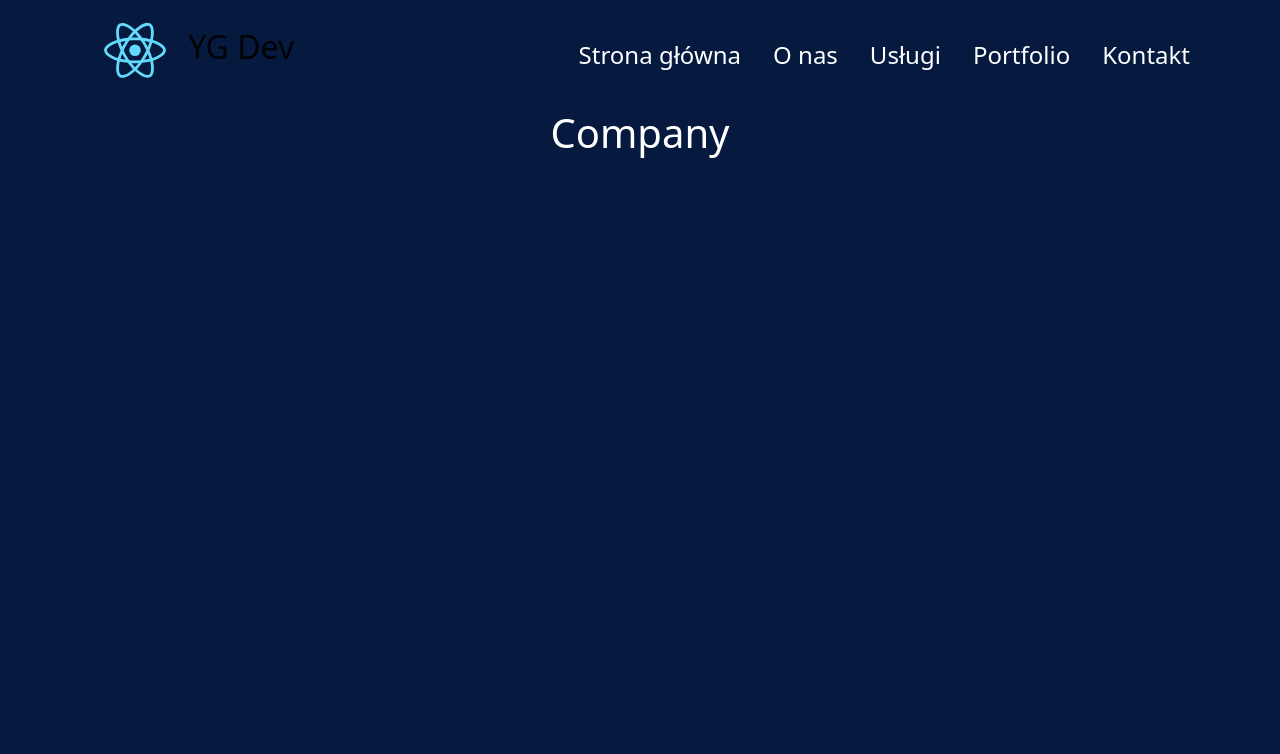
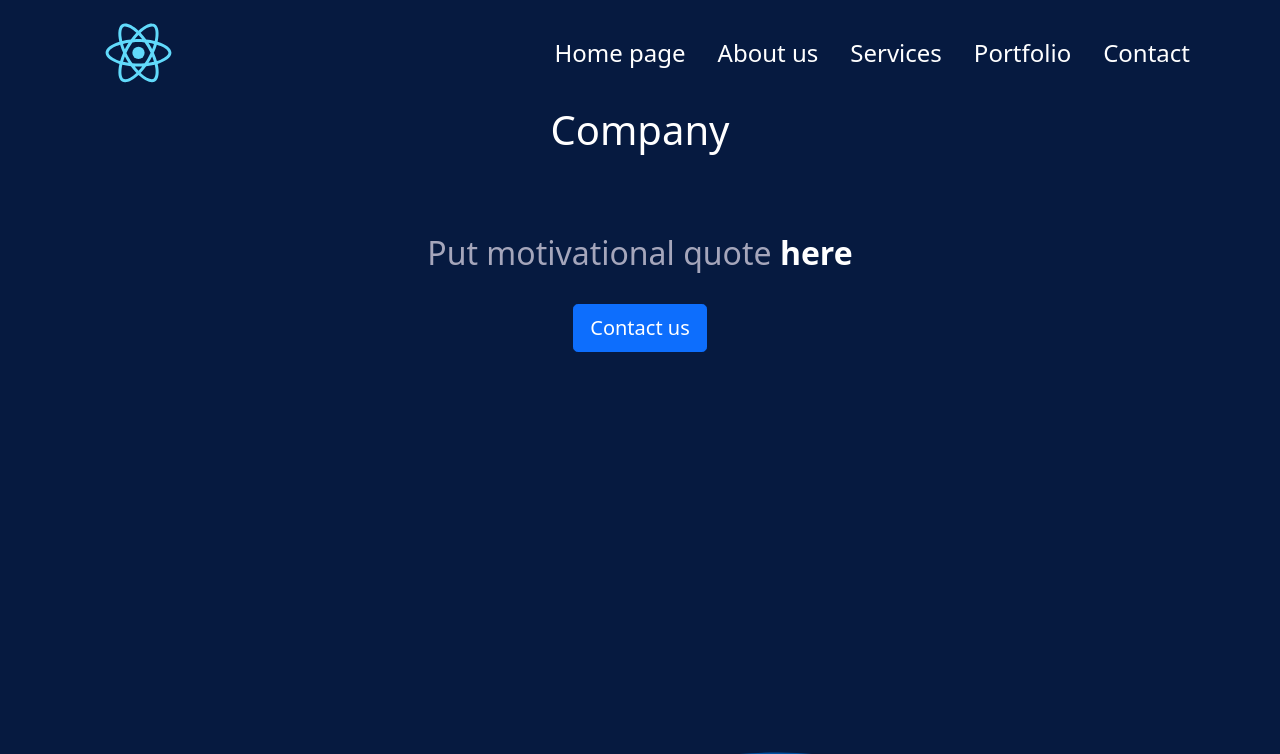
Before and after one commit to YG-Dev/React-portfolio-page, a React (Create React App) app: page / in a window 1280 px wide. Shown: the top 754 px of the page. Built offline with nearby package versions, Linux system fonts and the light colour scheme.

Commit message:
mainbanner progress

```diff
--- a/src/App.css
+++ b/src/App.css
@@ -72,10 +72,21 @@ body {
   left: 0;
 }
 .company-title {
-  color: var(--main-color-text)
+  color: var(--main-color-text);
+  margin-bottom: 2em;
+}
+.company-quote {
+  color: #a5a6bb;
+  margin-bottom: 1em;
+}
+.company-quote strong {
+  color: var(--main-color-text);
 }
 /* !!! */
 /* MenuNavbar */
+.logo-img {
+  height: 4em;
+}
 .menu-navbar {
   background-color: #061A40;
 }
--- a/src/Components/MainBanner.js
+++ b/src/Components/MainBanner.js
@@ -1,4 +1,4 @@
-import { Container } from 'react-bootstrap';
+import { Container, Button } from 'react-bootstrap';
 
 function MainBanner () {
     return (
@@ -6,6 +6,8 @@ function MainBanner () {
             <svg class="waves" xmlns="http://www.w3.org/2000/svg" viewBox="0 0 1440 320"><path fill="#0353A4" fill-opacity="1" d="M0,192L40,186.7C80,181,160,171,240,176C320,181,400,203,480,202.7C560,203,640,181,720,165.3C800,149,880,139,960,154.7C1040,171,1120,213,1200,245.3C1280,277,1360,299,1400,309.3L1440,320L1440,320L1400,320C1360,320,1280,320,1200,320C1120,320,1040,320,960,320C880,320,800,320,720,320C640,320,560,320,480,320C400,320,320,320,240,320C160,320,80,320,40,320L0,320Z"></path></svg>
             <Container align="center">
                 <h1 className="company-title">Company</h1>
+                <h2 className="company-quote">Put motivational quote <strong>here</strong></h2>
+                <Button size="lg">Contact us</Button>
             </Container>
         </Container>
     )
--- a/src/Components/MenuNavbar.js
+++ b/src/Components/MenuNavbar.js
@@ -7,15 +7,15 @@ function MenuNavbar () {
         <header>
             <Navbar expand="lg" className="menu-navbar">
             <Container>
-                <Navbar.Brand><h2><img src={logo} alt="YG Dev"/>YG Dev</h2></Navbar.Brand>
+                <Navbar.Brand href="#"><img src={logo} alt="YG Dev" className="logo-img"/></Navbar.Brand>
                 <Navbar.Toggle aria-controls="basic-navbar-nav" />
                 <Navbar.Collapse id="basic-navbar-nav">
                 <Nav className="ms-auto menu-elements">
-                    <Nav.Link className="menu-single-element ms-3">Strona główna</Nav.Link>
-                    <Nav.Link className="menu-single-element ms-3">O nas</Nav.Link>
-                    <Nav.Link className="menu-single-element ms-3">Usługi</Nav.Link>
+                    <Nav.Link className="menu-single-element ms-3">Home page</Nav.Link>
+                    <Nav.Link className="menu-single-element ms-3">About us</Nav.Link>
+                    <Nav.Link className="menu-single-element ms-3">Services</Nav.Link>
                     <Nav.Link className="menu-single-element ms-3">Portfolio</Nav.Link>
-                    <Nav.Link className="menu-single-element ms-3">Kontakt</Nav.Link>
+                    <Nav.Link className="menu-single-element ms-3">Contact</Nav.Link>
                 </Nav>
                 </Navbar.Collapse>
             </Container>
```
Also changed, not shown: 1 other file (tests, documents, lock files or other folders).
